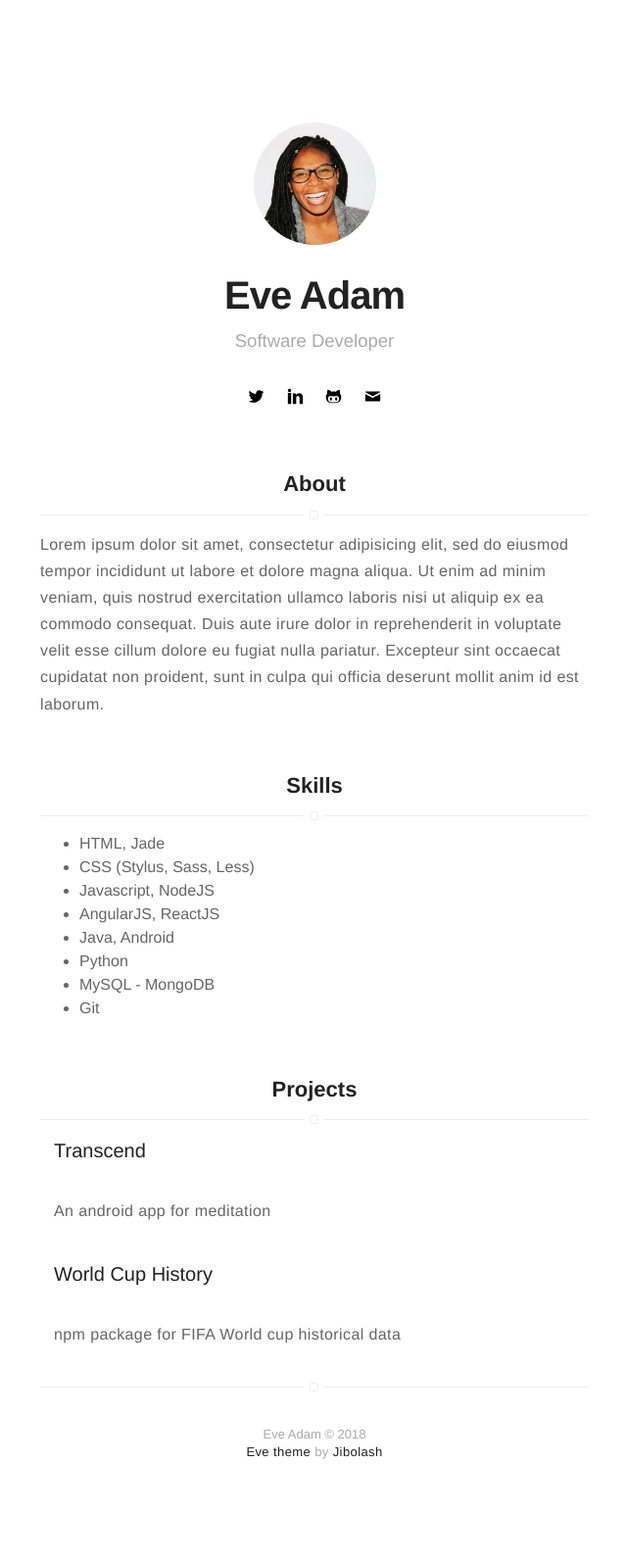
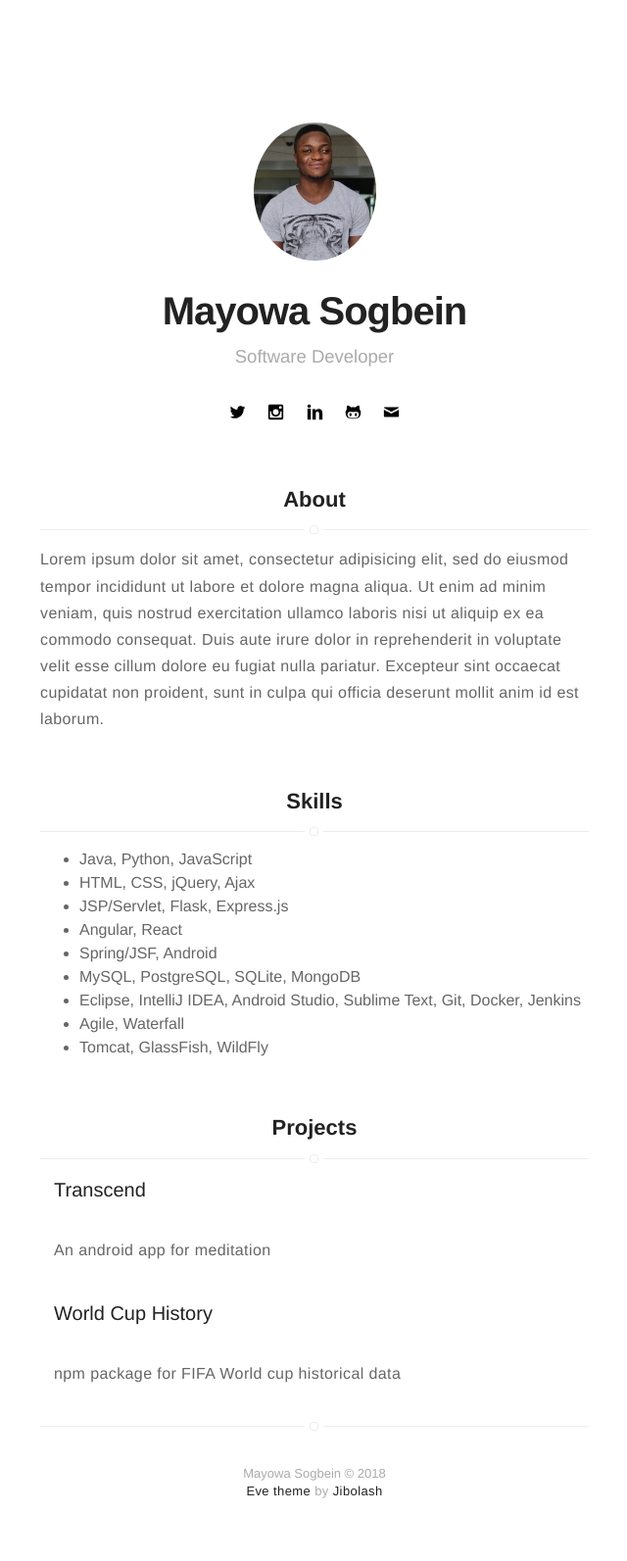
Before and after one commit to jibolash/jibolash.github.io, a Jekyll site: the page built from index.html, in a window 1280 px wide. Shown: the whole page at 98% size, without its empty margins (319-959 px from the left). Built offline with Jekyll 4.4.1, drawn with Linux system fonts in a browser that asks for light colours; before the commit the page ends 1553 px from its top, so only the background shows below that.

Commit message:
update config, add profile pic

```diff
--- a/_config.yml
+++ b/_config.yml
@@ -1,25 +1,25 @@
 # Your name and what you do
-name: Eve Adam
+name: Mayowa Sogbein
 bio: Software Developer
 
-description: Eve Adam's Personal Website
+description: Jibola Sogbein's Personal Website
 
 # Profile picture
 picture: assets/images/profile.jpg
 
 # your url: http://USERNAME.github.io
-url: https://jibolash.github.io/Eve/
+url: https://jibolash.github.io/
 
 # do you need want social media links? true or false
 social-media: true
 # if you don't have any of social below, comment the line
 # facebook: myfacebook
-twitter: mytwitter
-linkedin: mylinkedin
-github: mygithub
-email: myemail@gmail.com
+twitter: jibolash
+linkedin: mayowa-sogbein
+github: jibolash
+email: mayowa.sogbein@gmail.com
 # google: mygoogle
-# instagram: myinstagram
+instagram: jibolash
 # pinterest: mypinterest
 # youtube: myyoutube
 # spotify: myspotify
@@ -44,14 +44,15 @@ skills: true
 
 # add your skills here
 skills-list:
-    - HTML, Jade
-    - CSS (Stylus, Sass, Less)
-    - Javascript, NodeJS
-    - AngularJS, ReactJS
-    - Java, Android
-    - Python
-    - MySQL - MongoDB
-    - Git
+    - Java, Python, JavaScript
+    - HTML, CSS, jQuery, Ajax
+    - JSP/Servlet, Flask, Express.js
+    - Angular, React
+    - Spring/JSF, Android
+    - MySQL, PostgreSQL, SQLite, MongoDB
+    - Eclipse, IntelliJ IDEA, Android Studio, Sublime Text, Git, Docker, Jenkins
+    - Agile, Waterfall
+    - Tomcat, GlassFish, WildFly
 
 # do you need a projects section? true or false
 projects: true
```
Also changed, not shown: assets/images/profile.jpg.
